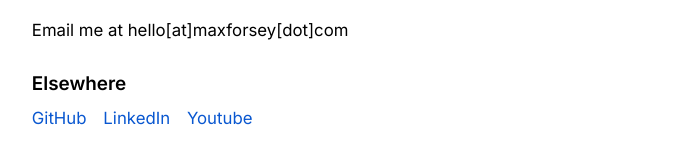
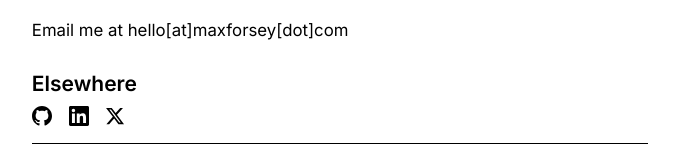
Before and after one commit to max4c/m4c2, a Next.js app: page / in a window 1280 px wide. Shown: the part 512-671 px from the top of the page, without its empty margins (300-979 px from the left). Built offline with nearby package versions, Linux system fonts and the light colour scheme.

Commit message:
removed breadcrumbs and updated social media links

```diff
--- a/src/app/page.tsx
+++ b/src/app/page.tsx
@@ -2,6 +2,7 @@
 import fs from 'fs';
 import path from 'path';
 import matter from 'gray-matter';
+import SocialIcons from '@/components/SocialIcons';
 
 const ongoingPages = ['books', 'longevity', 'tools', 'films', 'music', 'quotes'];
 
@@ -46,14 +47,10 @@
         Email me at hello[at]maxforsey[dot]com
       </p>
 
-      <h6 className="text-lg font-semibold mt-6 mb-2">Elsewhere</h6>
-      <p>
-        <a href="https://github.com/max4c" className="mr-4">GitHub</a>
-        <a href="https://www.linkedin.com/in/max-forsey" className="mr-4">LinkedIn</a>
-        <a href="https://www.youtube.com/channel/UCbxSpKpe9q0dZkJ1jkHWdEg">Youtube</a>
-      </p>
+      <h6 className="text-xl font-semibold mt-6 mb-2">Elsewhere</h6>
+      <SocialIcons />
 
-      <hr className="border-black dark:border-white my-8" />
+      <hr className="border-black dark:border-white my-4" />
 
 
       <div className="grid grid-cols-3 gap-4 w-full mb-8">
--- a/src/components/Breadcrumbs.tsx
+++ /dev/null
@@ -1,29 +0,0 @@
-import Link from 'next/link';
-
-type BreadcrumbProps = {
-  currentPage: string;
-};
-
-const Breadcrumbs: React.FC<BreadcrumbProps> = ({ currentPage }) => {
-  return (
-    <nav className="text-sm mb-4">
-      <ol className="list-none p-0 inline-flex">
-        <li className="flex items-center">
-          <Link href="/" className="text-blue-500 hover:text-blue-600">
-            Home
-          </Link>
-          <span className="mx-2">/</span>
-        </li>
-        <li className="flex items-center">
-          <Link href="/blog" className="text-blue-500 hover:text-blue-600">
-            Blog
-          </Link>
-          <span className="mx-2">/</span>
-        </li>
-        <li className="text-gray-500">Current Page</li>
-      </ol>
-    </nav>
-  );
-};
-
-export default Breadcrumbs;
--- a/src/components/Footer.tsx
+++ b/src/components/Footer.tsx
@@ -32,9 +32,9 @@
                 <path d="M20.447 20.452h-3.554v-5.569c0-1.328-.027-3.037-1.852-3.037-1.853 0-2.136 1.445-2.136 2.939v5.667H9.351V9h3.414v1.561h.046c.477-.9 1.637-1.85 3.37-1.85 3.601 0 4.267 2.37 4.267 5.455v6.286zM5.337 7.433c-1.144 0-2.063-.926-2.063-2.065 0-1.138.92-2.063 2.063-2.063 1.14 0 2.064.925 2.064 2.063 0 1.139-.925 2.065-2.064 2.065zm1.782 13.019H3.555V9h3.564v11.452zM22.225 0H1.771C.792 0 0 .774 0 1.729v20.542C0 23.227.792 24 1.771 24h20.451C23.2 24 24 23.227 24 22.271V1.729C24 .774 23.2 0 22.222 0h.003z"/>
               </svg>
             </a>
-            <a href="https://www.youtube.com/channel/UCbxSpKpe9q0dZkJ1jkHWdEg" target="_blank" rel="noopener noreferrer">
+            <a href="https://x.com/max_4c" target="_blank" rel="noopener noreferrer">
               <svg xmlns="http://www.w3.org/2000/svg" width="16" height="16" viewBox="0 0 24 24" fill={isDarkMode ? "white" : "black"}>
-                <path d="M23.498 6.186a3.016 3.016 0 0 0-2.122-2.136C19.505 3.545 12 3.545 12 3.545s-7.505 0-9.377.505A3.017 3.017 0 0 0 .502 6.186C0 8.07 0 12 0 12s0 3.93.502 5.814a3.016 3.016 0 0 0 2.122 2.136c1.871.505 9.376.505 9.376.505s7.505 0 9.377-.505a3.015 3.015 0 0 0 2.122-2.136C24 15.93 24 12 24 12s0-3.93-.502-5.814zM9.545 15.568V8.432L15.818 12l-6.273 3.568z"/>
+                <path d="M18.244 2.25h3.308l-7.227 8.26 8.502 11.24H16.17l-5.214-6.817L4.99 21.75H1.68l7.73-8.835L1.254 2.25H8.08l4.713 6.231zm-1.161 17.52h1.833L7.084 4.126H5.117z"/>
               </svg>
             </a>
           </div>
--- /dev/null
+++ b/src/components/SocialIcons.tsx
@@ -0,0 +1,31 @@
+"use client";
+
+import { useTheme } from '../context/ThemeContext';
+
+const SocialIcons = () => {
+  const { isDarkMode } = useTheme();
+
+  const iconColor = isDarkMode ? "white" : "black";
+
+  return (
+    <div className="flex space-x-4 items-center">
+      <a href="https://github.com/max4c" target="_blank" rel="noopener noreferrer">
+        <svg xmlns="http://www.w3.org/2000/svg" width="20" height="20" viewBox="0 0 24 24" fill={iconColor}>
+          <path d="M12 0c-6.626 0-12 5.373-12 12 0 5.302 3.438 9.8 8.207 11.387.599.111.793-.261.793-.577v-2.234c-3.338.726-4.033-1.416-4.033-1.416-.546-1.387-1.333-1.756-1.333-1.756-1.089-.745.083-.729.083-.729 1.205.084 1.839 1.237 1.839 1.237 1.07 1.834 2.807 1.304 3.492.997.107-.775.418-1.305.762-1.604-2.665-.305-5.467-1.334-5.467-5.931 0-1.311.469-2.381 1.236-3.221-.124-.303-.535-1.524.117-3.176 0 0 1.008-.322 3.301 1.23.957-.266 1.983-.399 3.003-.404 1.02.005 2.047.138 3.006.404 2.291-1.552 3.297-1.23 3.297-1.23.653 1.653.242 2.874.118 3.176.77.84 1.235 1.911 1.235 3.221 0 4.609-2.807 5.624-5.479 5.921.43.372.823 1.102.823 2.222v3.293c0 .319.192.694.801.576 4.765-1.589 8.199-6.086 8.199-11.386 0-6.627-5.373-12-12-12z"/>
+        </svg>
+      </a>
+      <a href="https://www.linkedin.com/in/max-forsey" target="_blank" rel="noopener noreferrer">
+        <svg xmlns="http://www.w3.org/2000/svg" width="20" height="20" viewBox="0 0 24 24" fill={iconColor}>
+          <path d="M20.447 20.452h-3.554v-5.569c0-1.328-.027-3.037-1.852-3.037-1.853 0-2.136 1.445-2.136 2.939v5.667H9.351V9h3.414v1.561h.046c.477-.9 1.637-1.85 3.37-1.85 3.601 0 4.267 2.37 4.267 5.455v6.286zM5.337 7.433c-1.144 0-2.063-.926-2.063-2.065 0-1.138.92-2.063 2.063-2.063 1.14 0 2.064.925 2.064 2.063 0 1.139-.925 2.065-2.064 2.065zm1.782 13.019H3.555V9h3.564v11.452zM22.225 0H1.771C.792 0 0 .774 0 1.729v20.542C0 23.227.792 24 1.771 24h20.451C23.2 24 24 23.227 24 22.271V1.729C24 .774 23.2 0 22.222 0h.003z"/>
+        </svg>
+      </a>
+      <a href="https://x.com/max_4c" target="_blank" rel="noopener noreferrer">
+        <svg xmlns="http://www.w3.org/2000/svg" width="20" height="20" viewBox="0 0 24 24" fill={iconColor}>
+          <path d="M18.244 2.25h3.308l-7.227 8.26 8.502 11.24H16.17l-5.214-6.817L4.99 21.75H1.68l7.73-8.835L1.254 2.25H8.08l4.713 6.231zm-1.161 17.52h1.833L7.084 4.126H5.117z"/>
+        </svg>
+      </a>
+    </div>
+  );
+};
+
+export default SocialIcons;
```
